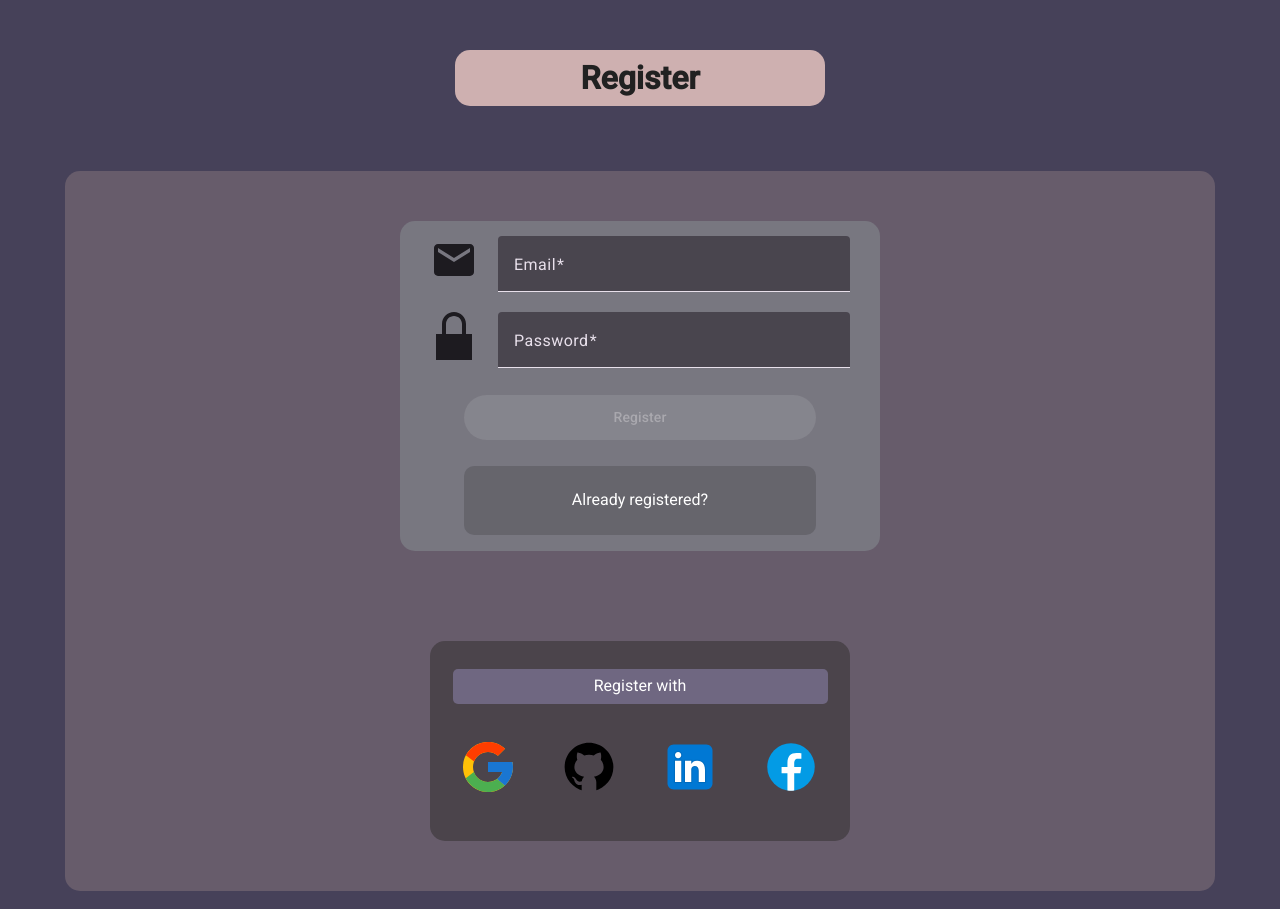
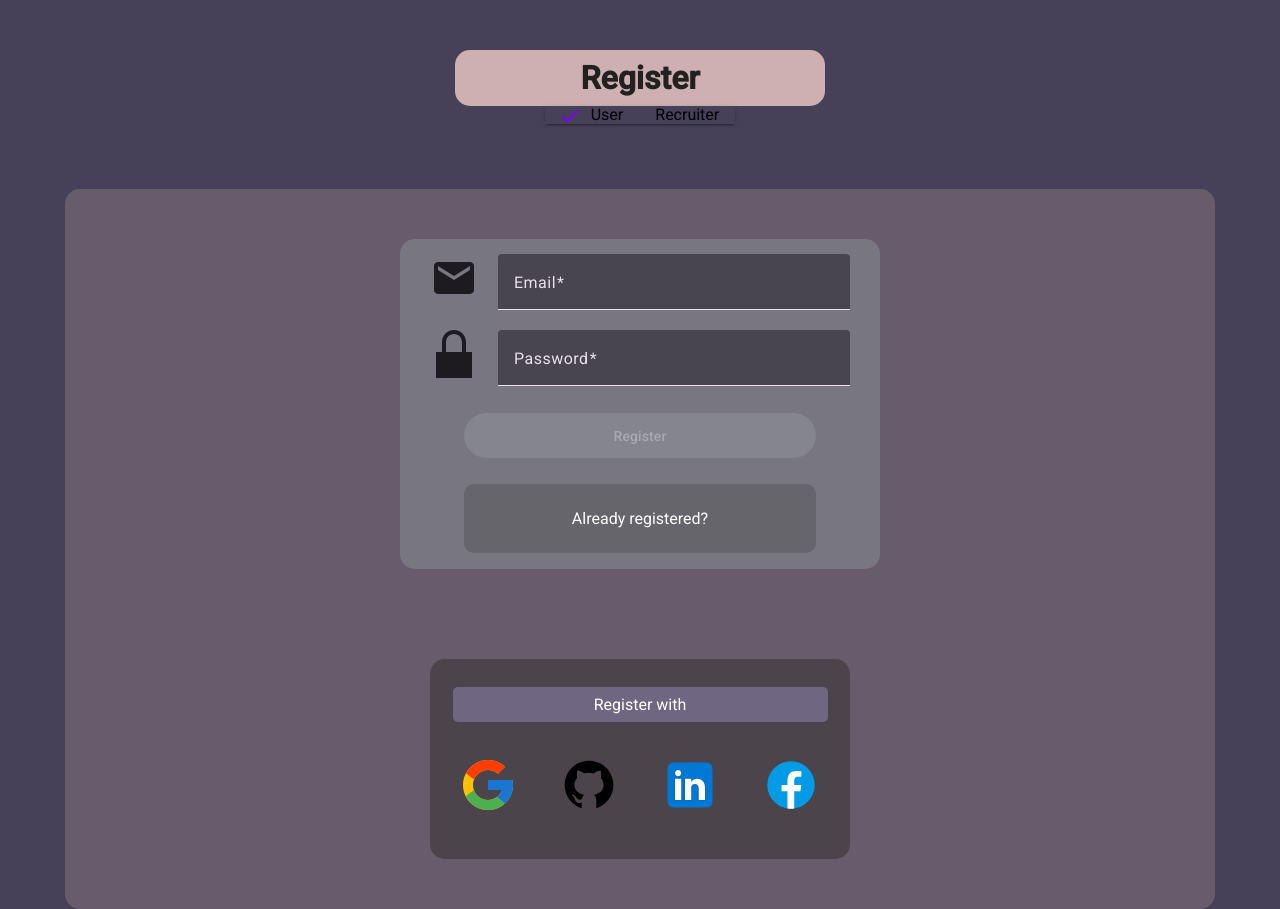
Before and after one commit to Needlide/DevJobsterClient, an Angular app: page /register in a window 1280 px wide. Built offline with nearby package versions, Linux system fonts and the light colour scheme; no server answers.

Commit message:
feat: implement register component using auth service

```diff
--- a/src/app/core/register/register.component.html
+++ b/src/app/core/register/register.component.html
@@ -1,6 +1,19 @@
 <div class="container--centered">
   <div class="title">
     <h1>Register</h1>
+  </div>
+
+  <div class="user-type-toggle">
+    <mat-button-toggle-group
+      name="userType"
+      [(ngModel)]="userType"
+      aria-label="User type toggle"
+      appearance="legacy"
+      class="user-type-group"
+    >
+      <mat-button-toggle value="user">User</mat-button-toggle>
+      <mat-button-toggle value="recruiter">Recruiter</mat-button-toggle>
+    </mat-button-toggle-group>
   </div>
 
   <div class="content-body">
--- a/src/app/core/register/register.component.ts
+++ b/src/app/core/register/register.component.ts
@@ -7,6 +7,7 @@ import { MatButtonModule } from '@angular/material/button';
 import { MatIconModule } from '@angular/material/icon';
 import { FormsModule } from '@angular/forms';
 import { CommonModule } from '@angular/common';
+import { MatButtonToggleModule } from '@angular/material/button-toggle';
 
 @Component({
   selector: 'app-register',
@@ -17,6 +18,7 @@ import { CommonModule } from '@angular/common';
     MatInputModule,
     MatButtonModule,
     MatIconModule,
+    MatButtonToggleModule,
   ],
   templateUrl: './register.component.html',
   styleUrl: './register.component.scss',
@@ -24,8 +26,21 @@ import { CommonModule } from '@angular/common';
 export class RegisterComponent {
   email = '';
   password = '';
+  userType: 'user' | 'recruiter' = 'user';
 
   constructor(private authService: AuthService, private router: Router) {}
 
-  onRegister() {}
+  onRegister(): void {
+    if (!this.email || !this.password) return;
+
+    const credentials = {
+      email: this.email,
+      password: this.password,
+    };
+
+    this.authService.register(credentials, this.userType).subscribe({
+      next: () => this.router.navigate(['/login']),
+      error: (err) => console.error('Registration failed', err),
+    });
+  }
 }
```
